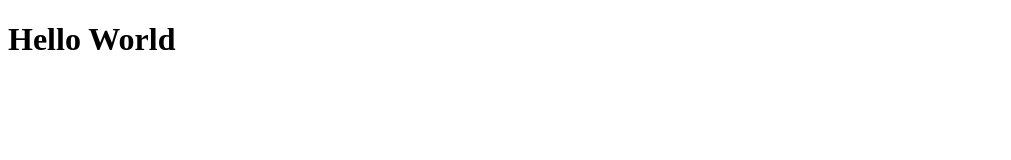
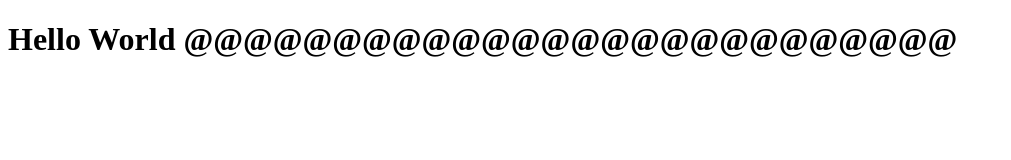
Before and after one commit to bankPanachai/1st_repo, a plain HTML site: page index.html in a window 1280 px wide. Shown: the whole page, without its empty margins (0-1011 px from the left). Drawn offline with Linux system fonts and the light colour scheme.

Commit message:
Add @@@@@@@@

```diff
--- a/index.html
+++ b/index.html
@@ -7,6 +7,6 @@
     <title>Document</title>
 </head>
 <body>
-    <H1>Hello World</H1>
+    <H1>Hello World @@@@@@@@@@@@@@@@@@@@@@@@@@</H1>
 </body>
 </html>
```
